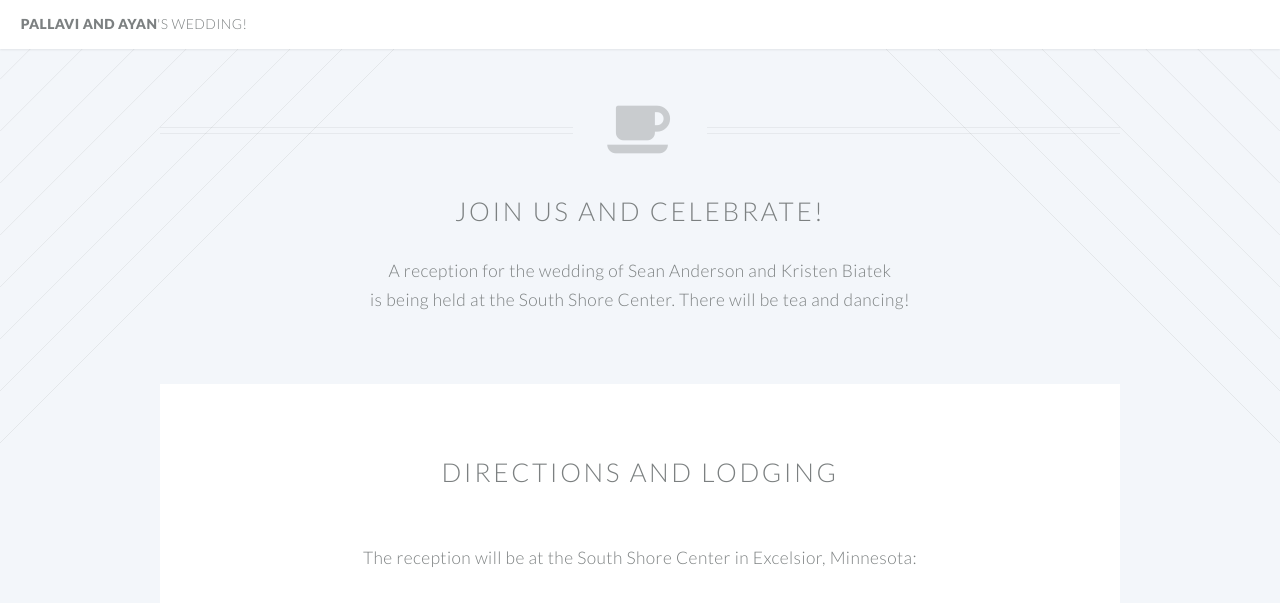
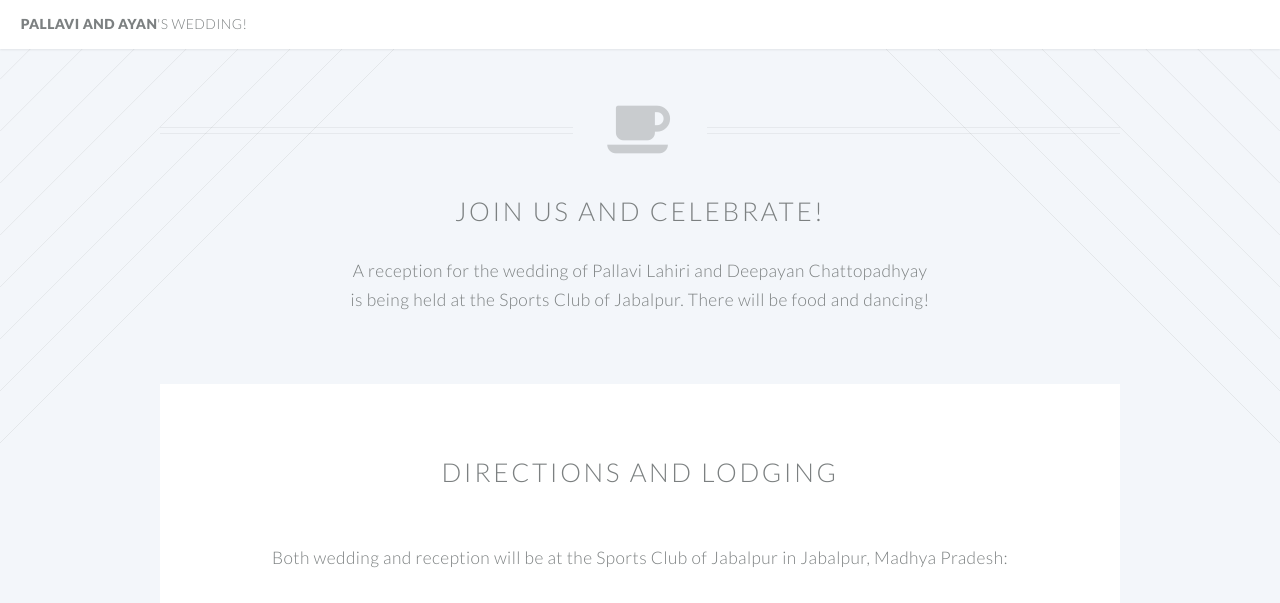
Before and after one commit to deepayanchattopadhyay/test, a Jekyll site: the page built from index.html, in a window 1280 px wide and 900 px high, scrolled down 668 px, cut to the strip 0-603 px from the top of the window. Built offline with Jekyll 4.4.1, drawn with Linux system fonts in a browser that asks for light colours.

Commit message:
updated config and index files

```diff
--- a/_config.yml
+++ b/_config.yml
@@ -1,5 +1,5 @@
 # Site settings
-title: Ayan and Pallavi's wedding!
+title: Pallavi and Ayan's wedding!
 description: > # this means to ignore newlines until "baseurl:"
   All the information you could ever want to know about the big wedding.
 baseurl: "" # the subpath of your site, e.g. /blog/
--- a/index.html
+++ b/index.html
@@ -33,8 +33,8 @@ layout: page
 					<header class="special container">
 						<span class="icon fa-coffee"></span>
 						<h2>Join us and celebrate!</h2>
-						<p>A reception for the wedding of Sean Anderson and Kristen Biatek<br>
-						is being held at the South Shore Center. There will be tea and dancing!</p>
+						<p>A reception for the wedding of Pallavi Lahiri and Deepayan Chattopadhyay<br>
+						is being held at the Sports Club of Jabalpur. There will be food and dancing!</p>
 					</header>
 
 					<!-- Three -->
@@ -44,9 +44,9 @@ layout: page
 								<h2>Directions and lodging</h2>
 							</header>
 
-							<p>The reception will be at the South Shore Center in Excelsior, Minnesota: </p>
+							<p>Both wedding and reception will be at the Sports Club of Jabalpur in Jabalpur, Madhya Pradesh: </p>
 
-							<iframe src="https://www.google.com/maps/embed?pb=!1m18!1m12!1m3!1d706.5289577263486!2d-93.5872575036177!3d44.9006394331134!2m3!1f0!2f0!3f0!3m2!1i1024!2i768!4f13.1!3m3!1m2!1s0x87f6032e9f629011%3A0x3b85af0bfeaccac0!2sSouthshore+Center!5e0!3m2!1sen!2sus!4v1462770123690" width="600" height="450" frameborder="0" style="border:0" allowfullscreen></iframe>
+							<iframe src="https://www.google.com/maps/place/OYO+14418+Sports+Club+Of+Jabalpur/@23.1232265,79.9624119,14z/data=!4m11!1m2!2m1!1ssports+club+of+jabalpur!3m7!1s0x0:0x7c6c7c17195f77!5m2!4m1!1i2!8m2!3d23.1159847!4d79.9747342" width="600" height="450" frameborder="0" style="border:0" allowfullscreen></iframe>
 
 							<p>If you are attending from out of town, there are a number of hotels in the area. We can recommend the <a href="http://www.marriott.com/hotels/travel/mspfe-fairfield-inn-and-suites-minneapolis-eden-prairie/">Fairfield Inn in Eden Prairie</a>, family members have stayed there before and had a good experience and it's fairly inexpensive. The <a href="http://minneapolisedenprairie.place.hyatt.com/en/hotel/home.html">Hyatt Place</a>, next door to the Fairfield Inn, is also nice.</p>
 
```
